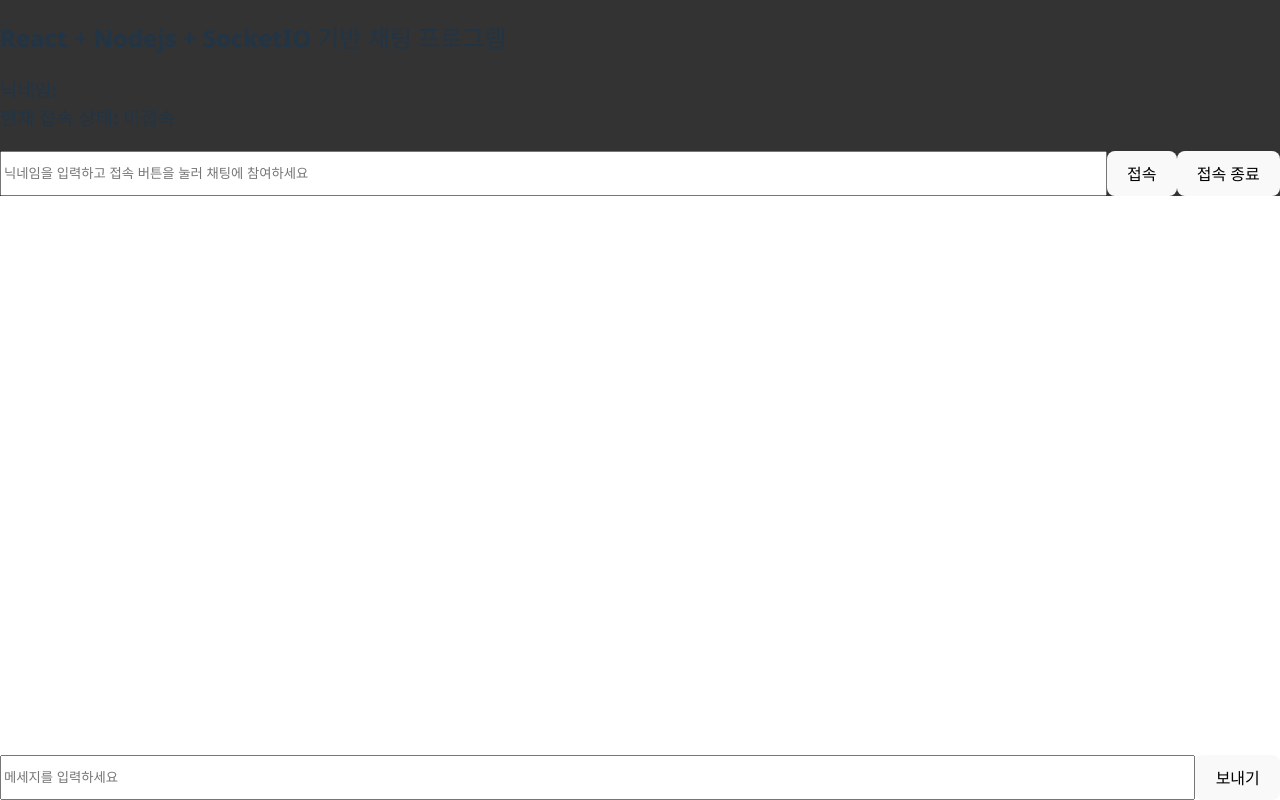
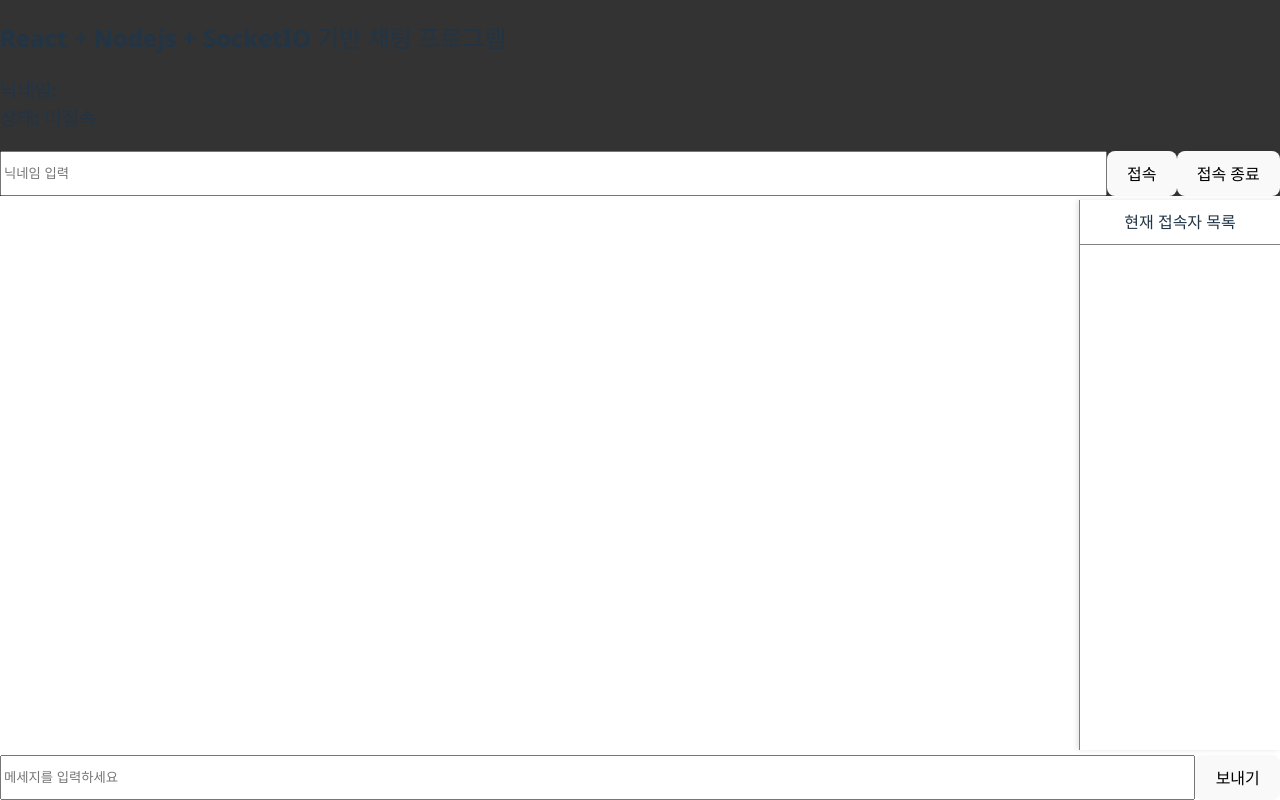
Before and after one commit to zshfz/react-node-socketio-chat, a React (Vite) app: page / in a window 1280 px wide. Built offline with nearby package versions, Linux system fonts and the light colour scheme.

Commit message:
feat 현재 접속자 목록 기능 추가

```diff
--- a/src/App.css
+++ b/src/App.css
@@ -23,6 +23,8 @@
   padding: 10px;
   box-sizing: border-box;
   list-style: none;
+  word-break: break-all; /* 글자 단위 줄바꿈 */
+  max-width: 70%;
 }
 
 .message-input {
@@ -35,3 +37,33 @@
 .message-input input {
   flex: 1;
 }
+
+.current-user {
+  position: fixed; /* 고정 위치 */
+  top: 200px; /* navbar height */
+  right: 0; /* 화면 오른쪽 */
+  width: 200px; /* 고정 너비 */
+  height: calc(100vh - 250px); /* 상단 navbar + 하단 input 제외한 높이 */
+  border-left: 1px solid gray;
+  overflow-y: auto; /* 스크롤 가능 */
+  box-shadow: -2px 0 5px rgba(0, 0, 0, 0.1);
+  display: flex;
+  flex-direction: column;
+  z-index: 1;
+}
+
+.current-user-title {
+  padding: 10px;
+  margin: 0;
+  border-bottom: 1px solid gray;
+  font-weight: bold;
+  text-align: center;
+}
+
+.current-user-list {
+  flex: 1; /* 나머지 공간 차지 */
+  overflow-y: auto; /* 스크롤 */
+  padding: 0;
+  margin: 0;
+  list-style: none;
+}
--- a/src/App.jsx
+++ b/src/App.jsx
@@ -8,6 +8,7 @@
   const [messages, setMessages] = useState([]);
   const [username, setUsername] = useState("");
   const [userInput, setUserInput] = useState("");
+  const [currentUsers, setCurrentUsers] = useState([]);
 
   const chatEndRef = useRef(null);
 
@@ -16,7 +17,6 @@
   }, [messages]);
 
   function connectToChatServer() {
-    console.log("connectToChatServer");
     const _socket = io("https://react-node-socketio-chat.onrender.com", {
       autoConnect: false,
       query: { username: username },
@@ -26,60 +26,47 @@
   }
 
   function disconnectToChatServer() {
-    console.log("disconnectToChatServer");
     socket?.disconnect();
   }
 
   function onConnected() {
-    console.log("front onConnected");
     setIsConnected(true);
   }
 
   function onDisConnected() {
-    console.log("front onDisConnected");
     setIsConnected(false);
+    setCurrentUsers([]); // ✅ 접속 종료 시 목록 초기화
   }
 
   function onMessageReceived(msg) {
-    console.log("front onMessageReceived");
-    console.log(msg);
-
     setMessages((previous) => [...previous, msg]);
   }
 
+  function onUpdateUsers(users) {
+    console.log("접속자 목록 업데이트:", users);
+    setCurrentUsers(users);
+  }
+
   function sendMessageToChatServer() {
-    console.log(`front sendMessageToChatServer input: ${userInput}`);
-    socket?.emit(
-      "new message",
-      { username: username, message: userInput },
-      (response) => {
-        console.log(response);
-      }
-    );
+    if (userInput.trim() === "") return;
+    socket?.emit("new message", { username: username, message: userInput });
   }
 
   useEffect(() => {
-    console.log("useEffect called");
-    socket?.on("connect", onConnected);
-    socket?.on("disconnect", onDisConnected);
+    if (!socket) return;
 
-    socket?.on("new message", onMessageReceived);
+    socket.on("connect", onConnected);
+    socket.on("disconnect", onDisConnected);
+    socket.on("new message", onMessageReceived);
+    socket.on("update users", onUpdateUsers);
+
     return () => {
-      console.log("useEffect clean up function called");
-      socket?.off("connect", onConnected);
-      socket?.off("disconnect", onDisConnected);
-      socket?.off("new message", onMessageReceived);
+      socket.off("connect", onConnected);
+      socket.off("disconnect", onDisConnected);
+      socket.off("new message", onMessageReceived);
+      socket.off("update users", onUpdateUsers);
     };
   }, [socket]);
-
-  const messageList = messages.map((a, i) => {
-    const isMyMessage = a.username === username; // 내가 보낸 메시지 체크
-    return (
-      <li key={i} style={{ backgroundColor: isMyMessage ? "gray" : "" }}>
-        {a.username} : {a.message}
-      </li>
-    );
-  });
 
   return (
     <>
@@ -87,23 +74,15 @@
         <h2>React + Nodejs + SocketIO 기반 채팅 프로그램</h2>
         <h3>
           <div> 닉네임: {username}</div>
-          <div> 현재 접속 상태: {isConnected ? "접속중" : "미접속"}</div>
+          <div> 상태: {isConnected ? "접속중" : "미접속"}</div>
         </h3>
         <div className="username-input">
           <input
             value={username}
-            onChange={(e) => {
-              setUsername(e.target.value);
-            }}
-            placeholder="닉네임을 입력하고 접속 버튼을 눌러 채팅에 참여하세요"
+            onChange={(e) => setUsername(e.target.value)}
+            placeholder="닉네임 입력"
           />
-          <button
-            onClick={() => {
-              connectToChatServer();
-            }}
-          >
-            접속
-          </button>
+          <button onClick={connectToChatServer}>접속</button>
           <button
             onClick={() => {
               disconnectToChatServer();
@@ -116,21 +95,41 @@
       </div>
 
       <ul className="chat-list">
-        {messageList}
+        {messages.map((msg, i) => (
+          <li
+            key={i}
+            style={{ fontWeight: msg.username === username ? "bold" : "" }}
+          >
+            {msg.username} : {msg.message}
+          </li>
+        ))}
         <div ref={chatEndRef}></div>
       </ul>
+
+      <div className="current-user">
+        <h4 className="current-user-title">현재 접속자 목록</h4>
+        <ul className="current-user-list">
+          {currentUsers.map((user, i) => (
+            <li key={i}>{user}</li>
+          ))}
+        </ul>
+      </div>
 
       <div className="message-input">
         <input
           value={userInput}
-          onChange={(e) => {
-            setUserInput(e.target.value);
+          onChange={(e) => setUserInput(e.target.value)}
+          placeholder="메세지를 입력하세요"
+          onKeyUp={(e) => {
+            if (e.key === "Enter") {
+              sendMessageToChatServer();
+              setUserInput("");
+            }
           }}
-          placeholder="메세지를 입력하세요"
         />
         <button
-          onClick={(e) => {
-            sendMessageToChatServer(e);
+          onClick={() => {
+            sendMessageToChatServer();
             setUserInput("");
           }}
         >
```
Also changed, not shown: server.js (+24 -11 lines).
